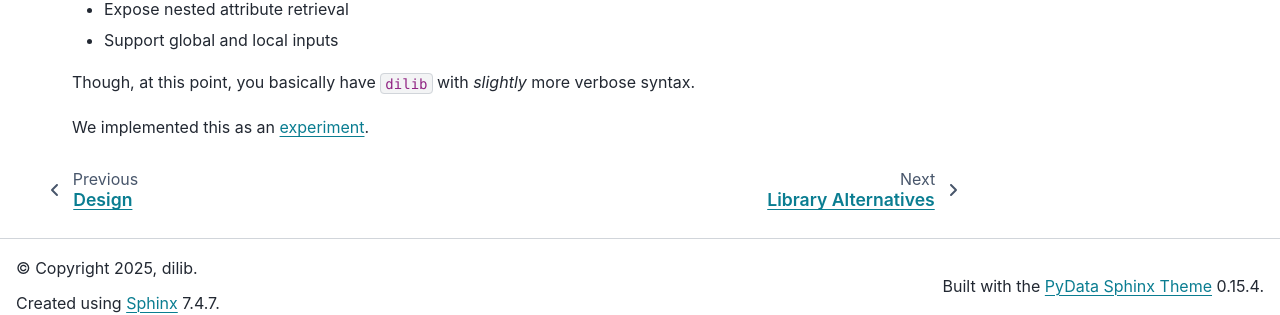
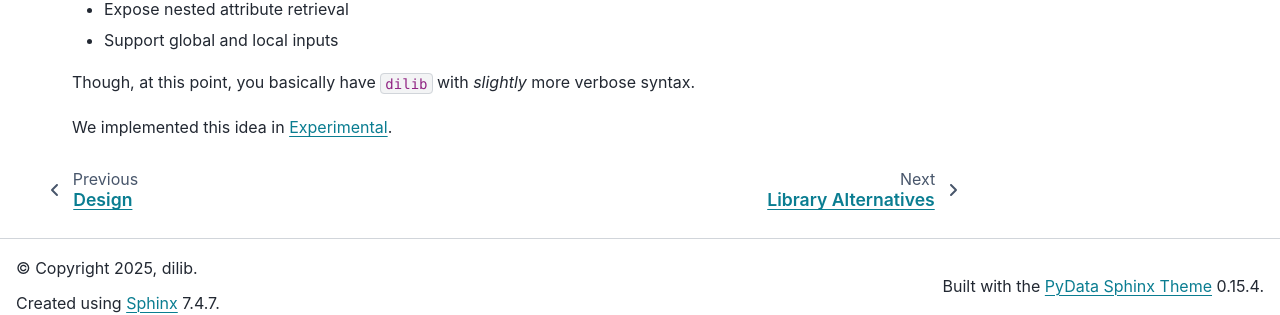
Before and after one commit to ansatzcapital/dilib, a Sphinx documentation site: the page built from docs/source/non_lib_alts.md, in a window 1280 px wide and 900 px high, scrolled down 5195 px. Shown: the part 568-883 px from the top of the window. Built offline with Sphinx 7.4.7 and the PyData theme 0.15.4, drawn with Linux system fonts in a browser that asks for light colours; the version number could not be read and is left out.

Commit message:
Update docs

```diff
--- a/docs/source/non_lib_alts.md
+++ b/docs/source/non_lib_alts.md
@@ -277,4 +277,4 @@ in any container or its child containers
 Though, at this point, you basically have `dilib` with *slightly* more
 verbose syntax.
 
-We implemented this as an [experiment](https://github.com/ansatzcapital/dilib/tree/main/dilib/experimental).
+We implemented this idea in {doc}`experimental`.
```
Also changed, not shown: docs/source/experimental.md (+2 -2 lines).
